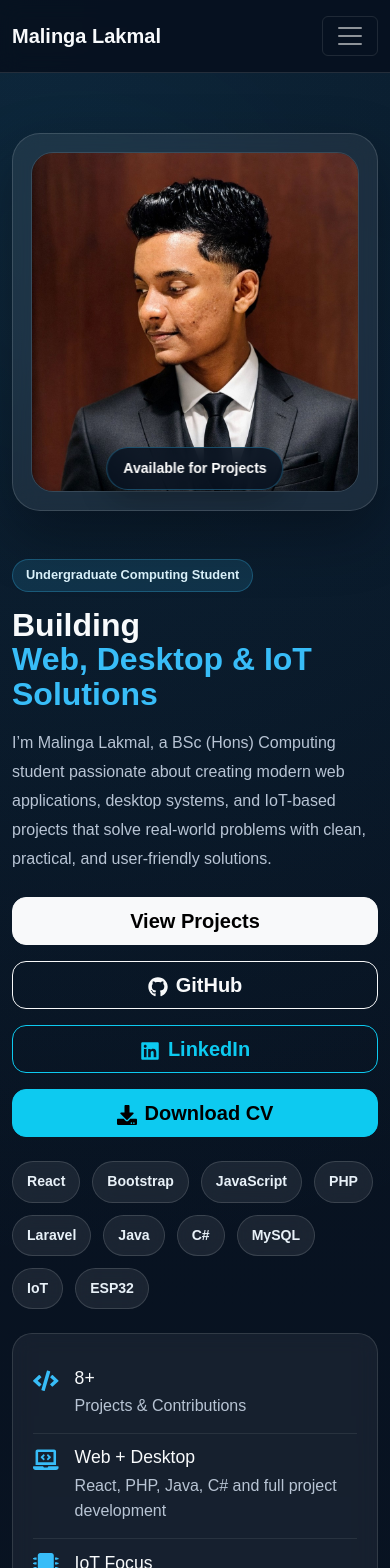
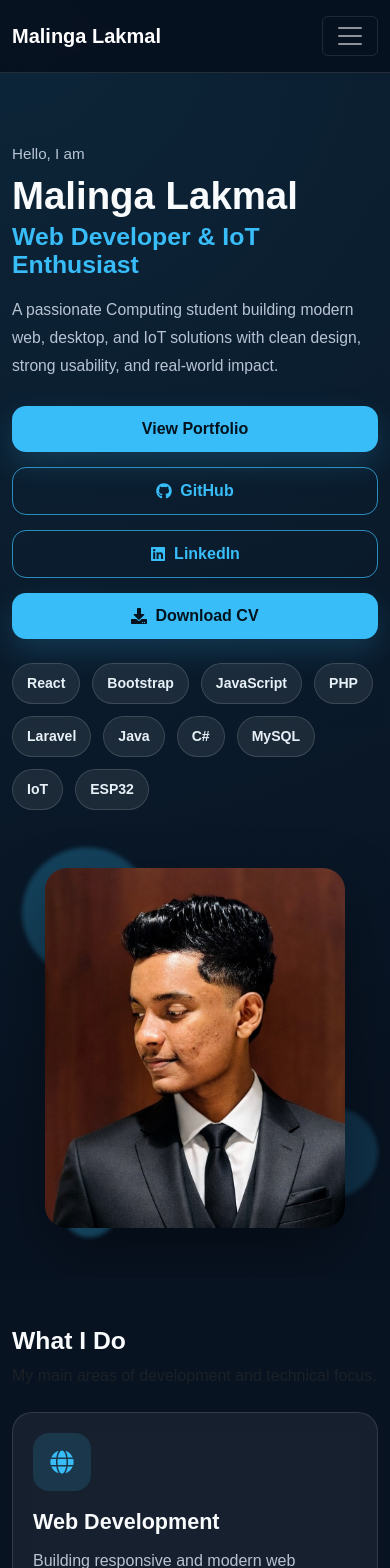
Before and after one commit to Malinga203/portfolio-website, a React (Vite) app in the folder my-portfolio/: page / in a window 390 px wide. Shown: the top 1568 px of the page. Built offline with nearby package versions, Linux system fonts and the light colour scheme.

Commit message:
Refine hero image with frameless clean presentation

```diff
--- a/my-portfolio/src/index.css
+++ b/my-portfolio/src/index.css
@@ -60,9 +60,11 @@ img {
   z-index: 1000;
 }
 
-.brand-text {
+.brand-logo {
   color: var(--text) !important;
   font-weight: 700;
+  font-size: 1.7rem;
+  letter-spacing: 0.3px;
 }
 
 .navbar .nav-link {
@@ -75,145 +77,142 @@ img {
   color: var(--primary) !important;
 }
 
-/* Hero */
-.hero-section {
+/* Modern hero */
+.modern-hero-section {
+  padding: 90px 0 70px;
   position: relative;
-  padding: 80px 0 60px;
   overflow: hidden;
 }
 
-.hero-section .container {
+.hero-small {
+  color: var(--muted);
+  margin-bottom: 10px;
+  font-size: 0.95rem;
+}
+
+.hero-name {
+  font-size: clamp(2.8rem, 6vw, 4.6rem);
+  font-weight: 800;
+  line-height: 1.02;
+  margin-bottom: 8px;
+}
+
+.hero-role {
+  font-size: clamp(1.5rem, 4vw, 2.5rem);
+  font-weight: 700;
+  color: var(--primary);
+  margin-bottom: 16px;
+  line-height: 1.15;
+}
+
+.hero-description {
+  color: var(--muted);
+  max-width: 540px;
+  line-height: 1.8;
+  font-size: 1.02rem;
+}
+
+.hero-buttons {
+  margin-top: 25px;
+  display: flex;
+  flex-wrap: wrap;
+  gap: 15px;
+}
+
+.btn-main {
+  background: var(--primary) !important;
+  border: none !important;
+  color: #03131d !important;
+  padding: 11px 22px !important;
+  border-radius: 14px !important;
+  font-weight: 700 !important;
+  box-shadow: 0 12px 30px rgba(56, 189, 248, 0.18);
+}
+
+.btn-main:hover {
+  background: #61cbff !important;
+  color: #03131d !important;
+}
+
+.btn-outline {
+  border: 1px solid rgba(56, 189, 248, 0.7) !important;
+  color: var(--primary) !important;
+  background: transparent !important;
+  border-radius: 14px !important;
+  padding: 11px 22px !important;
+  font-weight: 700 !important;
+}
+
+.btn-outline:hover {
+  background: rgba(56, 189, 248, 0.12) !important;
+  color: #8edfff !important;
+}
+
+.hero-image-modern {
+  position: relative;
+  display: flex;
+  justify-content: center;
+  align-items: center;
+  min-height: 460px;
+}
+
+.hero-image-modern img {
+  width: 100%;
+  max-width: 360px;
+  height: 430px;
+  object-fit: cover;
+  object-position: center top;
+  border-radius: 22px;
   position: relative;
   z-index: 2;
+  box-shadow: 0 24px 60px rgba(0, 0, 0, 0.35);
 }
 
-.hero-bg-orb {
+.circle {
   position: absolute;
   border-radius: 50%;
-  filter: blur(100px);
-  z-index: 0;
-  pointer-events: none;
+  z-index: 1;
+  animation: float 6s ease-in-out infinite;
+  filter: blur(2px);
 }
 
-.hero-bg-orb-1 {
-  width: 320px;
-  height: 320px;
-  top: 40px;
-  left: -80px;
-  background: rgba(56, 189, 248, 0.24);
+.circle-1 {
+  width: 130px;
+  height: 130px;
+  background: rgba(56, 189, 248, 0.26);
+  top: -20px;
+  left: 10px;
 }
 
-.hero-bg-orb-2 {
-  width: 260px;
-  height: 260px;
-  top: 160px;
-  right: -60px;
-  background: rgba(59, 130, 246, 0.16);
+.circle-2 {
+  width: 90px;
+  height: 90px;
+  background: rgba(56, 189, 248, 0.18);
+  bottom: 30px;
+  right: 0;
 }
 
-.hero-badge {
-  background: var(--primary-soft) !important;
-  color: #dff6ff !important;
-  border: 1px solid rgba(56, 189, 248, 0.28);
-  padding: 10px 16px;
-  border-radius: 999px;
-  font-size: 0.9rem;
+.circle-3 {
+  width: 55px;
+  height: 55px;
+  background: rgba(56, 189, 248, 0.4);
+  bottom: -10px;
+  left: 50px;
 }
 
-.hero-title {
-  font-size: clamp(2.2rem, 5vw, 4.2rem);
-  line-height: 1.08;
-  font-weight: 800;
-  margin-bottom: 18px;
-  max-width: 100%;
-  word-break: break-word;
-}
-
-.hero-text {
-  color: var(--muted);
-  font-size: 1.05rem;
-  line-height: 1.8;
-  max-width: 780px;
-}
-
-.hero-actions {
-  align-items: stretch;
-}
-
-.hero-actions .btn {
-  min-width: 170px;
-  border-radius: 14px;
-  font-weight: 600;
-}
-
-/* Typewriter fixed */
-.typewriter-text {
-  display: inline-block;
-  color: var(--primary);
-  white-space: normal;
-  word-break: break-word;
-  border-right: 3px solid var(--primary);
-  padding-right: 6px;
-  animation: blink 0.8s infinite;
-}
-
-@keyframes blink {
+@keyframes float {
+  0% {
+    transform: translateY(0px);
+  }
   50% {
-    border-color: transparent;
+    transform: translateY(-15px);
+  }
+  100% {
+    transform: translateY(0px);
   }
 }
 
-/* Hero image */
-.hero-image-wrapper {
-  position: sticky;
-  top: 110px;
-  will-change: transform;
-}
-
-.hero-image-card {
-  position: relative;
-  background: rgba(255, 255, 255, 0.07);
-  border: 1px solid rgba(255, 255, 255, 0.14);
-  border-radius: 28px;
-  padding: 18px;
-  overflow: hidden;
-  backdrop-filter: blur(14px);
-  box-shadow: 0 24px 60px rgba(0, 0, 0, 0.32);
-  transition: box-shadow 0.3s ease;
-}
-
-.hero-image-card:hover {
-  box-shadow: 0 28px 70px rgba(0, 0, 0, 0.4);
-}
-
-.hero-profile-image {
-  width: 100%;
-  max-width: 380px;
-  height: 470px;
-  object-fit: cover;
-  object-position: center top;
-  margin: 0 auto;
-  border-radius: 22px;
-  border: 1px solid rgba(255, 255, 255, 0.12);
-}
-
-.hero-mini-badge {
-  position: absolute;
-  bottom: 24px;
-  left: 24px;
-  background: rgba(7, 17, 31, 0.84);
-  color: #ffffff;
-  border: 1px solid rgba(56, 189, 248, 0.32);
-  padding: 10px 16px;
-  border-radius: 999px;
-  font-size: 0.88rem;
-  font-weight: 600;
-  backdrop-filter: blur(10px);
-  box-shadow: 0 10px 30px rgba(0, 0, 0, 0.24);
-}
-
-/* Glass cards */
-.hero-stats-card,
+/* Shared glass cards */
 .content-card,
 .project-card,
 .details-card,
@@ -225,40 +224,10 @@ img {
   backdrop-filter: blur(10px);
 }
 
-.hero-stats-card,
 .content-card,
 .details-card,
 .contact-card {
   padding: 24px;
-}
-
-/* Stats */
-.stat-item {
-  display: flex;
-  gap: 16px;
-  padding: 14px 0;
-  border-bottom: 1px solid rgba(255, 255, 255, 0.08);
-}
-
-.stat-item:last-child {
-  border-bottom: none;
-}
-
-.stat-item svg {
-  font-size: 1.6rem;
-  color: var(--primary);
-  flex-shrink: 0;
-}
-
-.stat-item h4 {
-  margin: 0;
-  font-size: 1.1rem;
-}
-
-.stat-item p {
-  margin: 4px 0 0;
-  color: var(--muted);
-  line-height: 1.6;
 }
 
 /* Section heading */
@@ -420,79 +389,43 @@ img {
 }
 
 /* Responsive */
-@media (max-width: 1199px) {
-  .hero-profile-image {
-    max-width: 340px;
-    height: 430px;
+@media (max-width: 991px) {
+  .modern-hero-section {
+    padding: 70px 0 50px;
   }
 
-  .hero-actions .btn {
-    min-width: 155px;
-  }
-}
-
-@media (max-width: 991px) {
-  .hero-section {
-    padding: 60px 0 50px;
+  .hero-image-modern {
+    min-height: auto;
+    margin-top: 10px;
   }
 
-  .hero-image-wrapper {
-    position: static;
-    top: auto;
+  .hero-image-modern img {
+    max-width: 300px;
+    height: 360px;
   }
 
-  .hero-profile-image {
-    max-width: 320px;
-    height: 380px;
+  .hero-buttons {
+    flex-direction: column;
   }
 
-  .hero-mini-badge {
-    left: 50%;
-    transform: translateX(-50%);
-    bottom: 20px;
-    width: max-content;
-  }
-
-  .hero-bg-orb-1,
-  .hero-bg-orb-2 {
-    opacity: 0.18 !important;
-  }
-
-  .hero-title {
-    font-size: clamp(2rem, 8vw, 3.2rem);
-  }
-
-  .typewriter-text {
-    border-right: none;
-    padding-right: 0;
-  }
-
-  .hero-actions .btn {
-    min-width: auto;
+  .hero-buttons .btn {
     width: 100%;
   }
 }
 
 @media (max-width: 575px) {
-  .hero-badge {
-    font-size: 0.8rem;
-    padding: 9px 13px;
+  .hero-name {
+    font-size: 2.4rem;
   }
 
-  .hero-title {
-    font-size: 2rem;
+  .hero-role {
+    font-size: 1.55rem;
   }
 
-  .hero-text {
-    font-size: 1rem;
+  .hero-description {
+    font-size: 0.98rem;
   }
 
-  .hero-profile-image {
-    max-width: 100%;
-    height: 340px;
-  }
-
-  .hero-stats-card,
   .content-card,
   .details-card,
   .contact-card,
--- a/my-portfolio/src/pages/Home.jsx
+++ b/my-portfolio/src/pages/Home.jsx
@@ -1,16 +1,13 @@
-import { Container, Row, Col, Button, Badge } from "react-bootstrap";
+import { Container, Row, Col, Button } from "react-bootstrap";
 import { Link } from "react-router-dom";
-import { motion, useScroll, useTransform } from "framer-motion";
+import { motion } from "framer-motion";
 import {
   FaGithub,
-  FaCode,
-  FaLaptopCode,
-  FaMicrochip,
-  FaLinkedin,
-  FaDownload,
   FaGlobe,
   FaServer,
   FaDatabase,
+  FaLinkedin,
+  FaDownload,
 } from "react-icons/fa";
 import ProjectCard from "../components/ProjectCard";
 import SectionTitle from "../components/SectionTitle";
@@ -49,114 +46,61 @@ const services = [
 ];
 
 export default function Home() {
-  const { scrollY } = useScroll();
-
-  const imageY = useTransform(scrollY, [0, 500], [0, 55]);
-  const imageRotate = useTransform(scrollY, [0, 500], [0, -3]);
-  const imageScale = useTransform(scrollY, [0, 500], [1, 1.03]);
-  const bgOpacity = useTransform(scrollY, [0, 400], [0.2, 0.45]);
-
   return (
     <div>
-      <section className="hero-section">
-        <motion.div
-          className="hero-bg-orb hero-bg-orb-1"
-          style={{ opacity: bgOpacity }}
-        />
-        <motion.div
-          className="hero-bg-orb hero-bg-orb-2"
-          style={{ opacity: bgOpacity }}
-        />
-
+      <section className="hero-section modern-hero-section">
         <Container>
           <Row className="align-items-center g-5">
-            <Col lg={5}>
+            <Col lg={6}>
               <motion.div
-                className="hero-image-wrapper"
-                style={{ y: imageY }}
-                initial={{ opacity: 0, x: -30 }}
+                initial={{ opacity: 0, x: -40 }}
                 animate={{ opacity: 1, x: 0 }}
-                transition={{ duration: 0.7 }}
+                transition={{ duration: 0.8 }}
               >
-                <motion.div
-                  className="hero-image-card"
-                  style={{
-                    rotate: imageRotate,
-                    scale: imageScale,
-                  }}
-                >
-                  <img
-                    src={profile}
-                    alt="Malinga Lakmal"
-                    className="hero-profile-image"
-                  />
+                <p className="hero-small">Hello, I am</p>
 
-                  <div className="hero-mini-badge">
-                    Available for Projects
-                  </div>
-                </motion.div>
-              </motion.div>
-            </Col>
+                <h1 className="hero-name">Malinga Lakmal</h1>
 
-            <Col lg={7}>
-              <motion.div
-                initial={{ opacity: 0, y: 28 }}
-                animate={{ opacity: 1, y: 0 }}
-                transition={{ duration: 0.7 }}
-              >
-                <Badge className="hero-badge mb-3">
-                  Undergraduate Computing Student
-                </Badge>
+                <h2 className="hero-role">Web Developer & IoT Enthusiast</h2>
 
-                <h1 className="hero-title">
-                  Building{" "}
-                  <span className="typewriter-text">
-                    Web, Desktop & IoT Solutions
-                  </span>
-                </h1>
-
-                <p className="hero-text">
-                  I’m Malinga Lakmal, a BSc (Hons) Computing student passionate
-                  about creating modern web applications, desktop systems, and
-                  IoT-based projects that solve real-world problems with clean,
-                  practical, and user-friendly solutions.
+                <p className="hero-description">
+                  A passionate Computing student building modern web, desktop,
+                  and IoT solutions with clean design, strong usability, and
+                  real-world impact.
                 </p>
 
-                <div className="hero-actions d-flex flex-wrap gap-3 mt-4">
-                  <Button as={Link} to="/projects" variant="light" size="lg">
-                    View Projects
+                <div className="hero-buttons">
+                  <Button className="btn-main" as={Link} to="/projects">
+                    View Portfolio
                   </Button>
 
                   <Button
+                    className="btn-outline"
                     as="a"
                     href="https://github.com/Malinga203"
                     target="_blank"
                     rel="noreferrer"
-                    variant="outline-light"
-                    size="lg"
                   >
                     <FaGithub className="me-2" />
                     GitHub
                   </Button>
 
                   <Button
+                    className="btn-outline"
                     as="a"
-                    href="https://www.linkedin.com/in/malinga-lakmal"
+                    href="https://www.linkedin.com/"
                     target="_blank"
                     rel="noreferrer"
-                    variant="outline-info"
-                    size="lg"
                   >
                     <FaLinkedin className="me-2" />
                     LinkedIn
                   </Button>
 
                   <Button
+                    className="btn-main"
                     as="a"
                     href="/cv/Malinga-Lakmal-CV.pdf"
                     download
-                    variant="info"
-                    size="lg"
                   >
                     <FaDownload className="me-2" />
                     Download CV
@@ -177,36 +121,20 @@ export default function Home() {
                   ))}
                 </div>
               </motion.div>
+            </Col>
 
+            <Col lg={6}>
               <motion.div
-                className="hero-stats-card mt-4"
-                initial={{ opacity: 0, scale: 0.96 }}
-                animate={{ opacity: 1, scale: 1 }}
-                transition={{ duration: 0.7, delay: 0.15 }}
+                className="hero-image-modern"
+                initial={{ opacity: 0, x: 40 }}
+                animate={{ opacity: 1, x: 0 }}
+                transition={{ duration: 0.8 }}
               >
-                <div className="stat-item">
-                  <FaCode />
-                  <div>
-                    <h4>{featuredProjects.length + contributionProjects.length}+</h4>
-                    <p>Projects & Contributions</p>
-                  </div>
-                </div>
+                <img src={profile} alt="Malinga Lakmal" />
 
-                <div className="stat-item">
-                  <FaLaptopCode />
-                  <div>
-                    <h4>Web + Desktop</h4>
-                    <p>React, PHP, Java, C# and full project development</p>
-                  </div>
-                </div>
-
-                <div className="stat-item">
-                  <FaMicrochip />
-                  <div>
-                    <h4>IoT Focus</h4>
-                    <p>Embedded systems and smart safety project experience</p>
-                  </div>
-                </div>
+                <div className="circle circle-1"></div>
+                <div className="circle circle-2"></div>
+                <div className="circle circle-3"></div>
               </motion.div>
             </Col>
           </Row>
```
